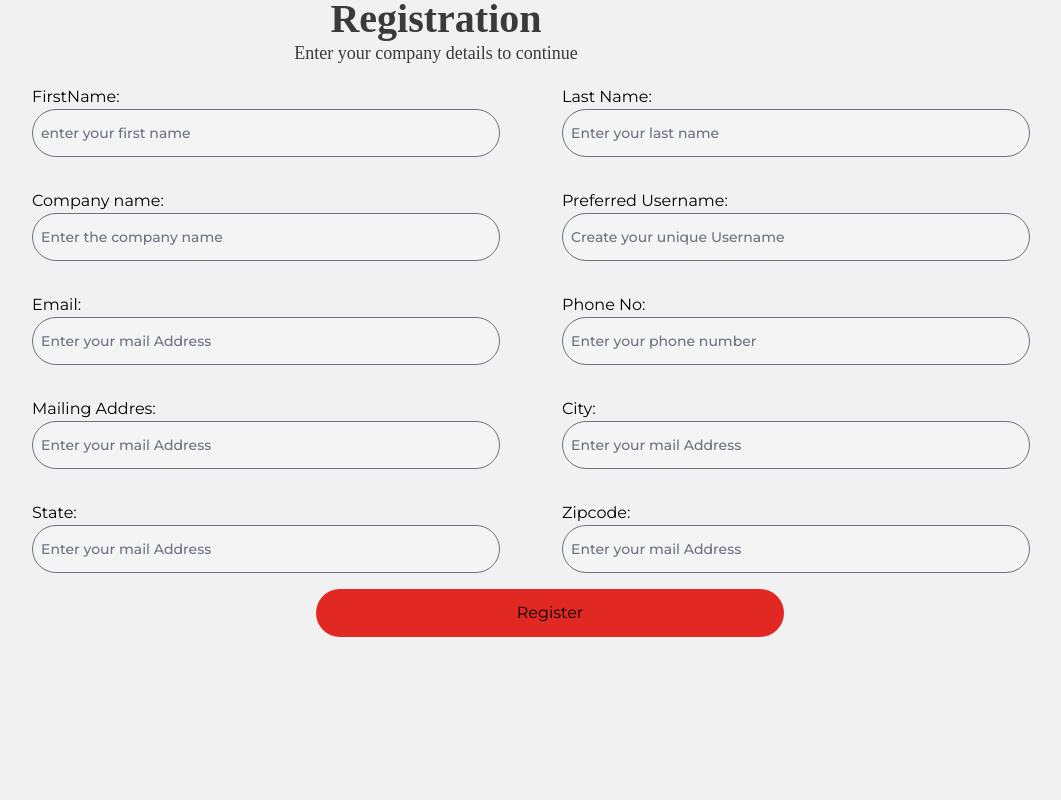
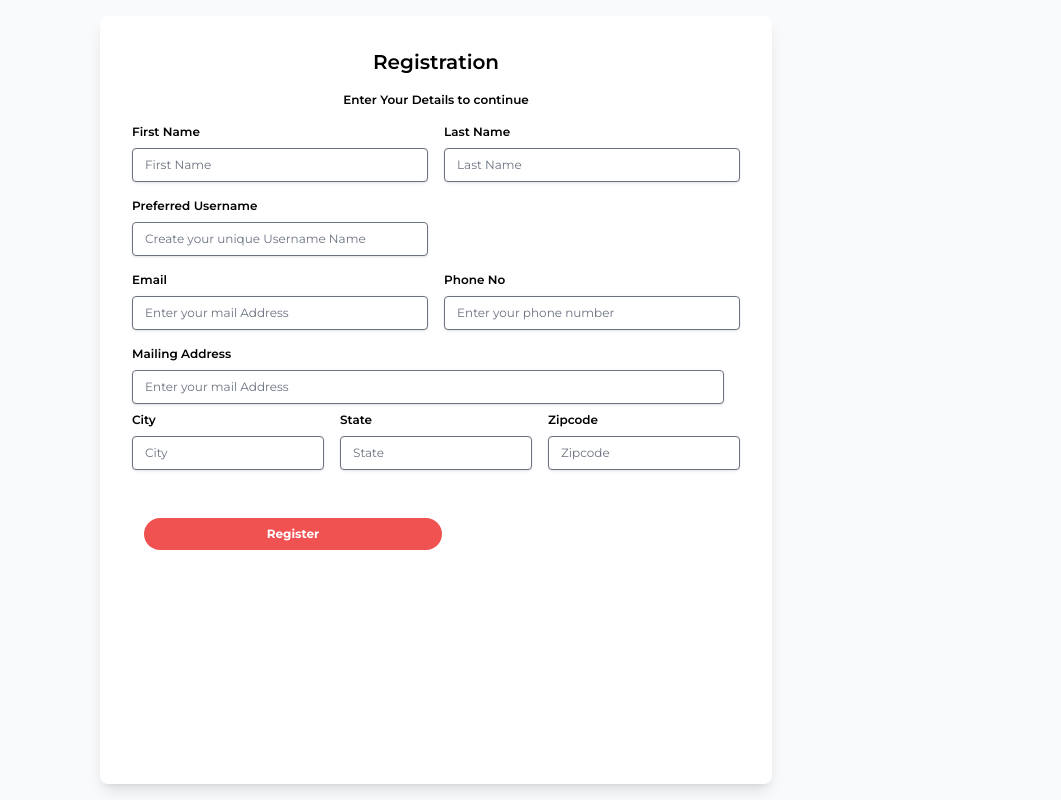
Before and after one commit to gowthamdongari/QuickHire, a React (Vite) app in the folder frontend/: page /RegistrationPage in a window 1280 px wide. Shown: the whole page, without its empty margins (204-1265 px from the left). Built offline with nearby package versions, Linux system fonts and the light colour scheme.

Commit message:
css improvements

```diff
--- a/frontend/src/auth/Forms/RegistrationPage.jsx
+++ b/frontend/src/auth/Forms/RegistrationPage.jsx
@@ -10,70 +10,6 @@ const RegistrationPage = () => {
   const query = useQuery();
   const customerType = query.get("type");
   const navigation = useNavigate();
-  const mystyle = {
-    Header: {
-      color: "#5856d6",
-      fontsize: "48px",
-      fontFamily: "Roboto Slab",
-      fontWeight: "500",
-      lineHeight: "62px",
-      textAlign: "center",
-    },
-
-    Registration: {
-      color: "#3a3a3a",
-      fontSize: "40px",
-      fontFamily: "Source Sans Pro",
-      fontWeight: 700,
-      lineHeight: "38px",
-      textAlign: "center",
-    },
-    Para: {
-      color: "#3a3a3a",
-      fontSize: "18px",
-      fontFamily: "Source Sans Pro",
-      lineHeight: "31px",
-      textAlign: "center",
-    },
-    Firstname: {
-      color: "#3a3a3a",
-      fontSize: "18px",
-      fontFamily: "Source Sans Pro",
-      fontWeight: 500,
-      lineHeight: "31px",
-    },
-    InputField: {
-      top: "426px",
-      left: "143px",
-      width: "468px",
-      height: "48px",
-      padding: "0px 8px",
-      border: "0",
-      boxSizing: "border-box",
-      borderRadius: "24px",
-      backgroundColor: "#f2f2f2",
-      color: "#282828",
-      fontSize: "14px",
-      fontFamily: "Source Sans Pro",
-      fontWeight: 500,
-      lineHeight: "18px",
-      outline: "none",
-    },
-    Button: {
-      cursor: "pointer",
-      top: "1192px",
-      left: "491px",
-      width: "468px",
-      height: "48px",
-      padding: "0px 8px",
-      border: "0",
-      boxSizing: "border-box",
-      borderRadius: "24px",
-      backgroundColor: "#e22823",
-      color: "#ffffff",
-      fontSize: "16px",
-    },
-  };
 
   const handleNavigation = () =>{
       if(customerType=="Professional"){
@@ -81,112 +17,119 @@ const RegistrationPage = () => {
       }
   }
   return (
-    <div>
-      <h3 style={mystyle.Registration}>{customerType} Registration</h3>
-      <p style={mystyle.Para}>Enter your company details to continue</p>
-      <form className="flex flex-col justify-center ml-[220px]">
-        {/* Personal Details */}
-        <div className="grid grid-cols-2 gap-0">
-          <div className="m-4">
-            <label>FirstName:</label>
-            <br></br>
+    <div className="bg-gray-50 min-h-screen flex justify-center w-full">
+      <div className="bg-white rounded-lg shadow-lg p-8 m-4 max-w-2xl w-full">
+          <div className='flex justify-center'>
+            <h1 className="text-md font-semibold mb-4">{customerType}Registration</h1>
+            </div>
+            <div className='flex justify-center'>
+            <p className="text-xs font-semibold mb-4">Enter Your Details to continue</p>
+            </div>
+          <div className="flex flex-wrap -mx-2 mb-2">
+          <div className="w-full md:w-1/2 px-2 mb-2 md:mb-0">
+          <h1 className="text-xs font-semibold mb-2">First Name</h1>
           <input
-              className="regInput"
-              placeholder="enter your first name"
+            className="mb-2 w-full px-3 py-2 text-xs border rounded shadow appearance-none text-grey-darker"
             type="text"
+            id="firstName"
+            placeholder="First Name"
           />
         </div>
-          <div className="m-4">
-            <label>Last Name:</label>
-            <br></br>
+        <div className="w-full md:w-1/2 px-2 mb-2 md:mb-0">
+          <h1 className="text-xs font-semibold mb-2">Last Name</h1>
           <input
-              className="regInput"
-              placeholder="Enter your last name"
+            className="mb-2 w-full px-3 py-2 text-xs border rounded shadow appearance-none text-grey-darker"
             type="text"
-            />
-          </div>
-          <div className="m-4">
-            <label>Company name:</label>
-            <br></br>
-            <input
-              className="regInput"
-              placeholder="Enter the company name"
-              type="text"
-            />
-          </div>
-          <div className="m-4">
-            <label>Preferred Username:</label>
-            <br></br>
-            <input
-              className="regInput"
-              placeholder="Create your unique Username"
-              type="text"
-            />
-          </div>
-          <div className="m-4">
-            <label>Email:</label>
-            <br></br>
-            <input
-              className="regInput"
-              placeholder="Enter your mail Address"
-              type="email"
-            />
-          </div>
-          <div className="m-4">
-            <label>Phone No:</label>
-            <br></br>
-            <input
-              className="regInput"
-              placeholder="Enter your phone number"
-              type="text"
-            />
-          </div>
-          <div className="m-4">
-            <label>Mailing Addres:</label>
-            <br></br>
-            <input
-              className="regInput"
-              placeholder="Enter your mail Address"
-              type="email"
-            />
-          </div>
-          <div className="m-4">
-            <label>City:</label>
-            <br></br>
-            <input
-              className="regInput"
-              placeholder="Enter your mail Address"
-              type="email"
-            />
-          </div>
-          <div className="m-4">
-            <label>State:</label>
-            <br></br>
-            <input
-              className="regInput"
-              placeholder="Enter your mail Address"
-              type="email"
-            />
-          </div>
-          <div className="m-4">
-            <label>Zipcode:</label>
-            <br></br>
-            <input
-              className="regInput"
-              placeholder="Enter your mail Address"
-              type="email"
+            id="firstName"
+            placeholder="Last Name"
           />
         </div>
         </div>
-        <button
-          type="button"
-          onClick={handleNavigation}
-          className="ml-[300px] w-[468px] h-[48px] p-2  rounded-3xl  bg-[#e22823] decoration-[#ffffff] cursor-pointer leading-5 font"
-        >
-        {customerType=="Professional" ? "Save Continue":"Register"}
+        <div className="flex flex-wrap -mx-2 mb-2">
+          {customerType=="Employer" &&<div className="w-full md:w-1/2 px-2 mb-2 md:mb-0">
+          <h1 className="text-xs font-semibold mb-2">Company name</h1>
+          <input
+            className="mb-2 w-full px-3 py-2 text-xs border rounded shadow appearance-none text-grey-darker"
+            type="text"
+            id="company name"
+            placeholder="Enter the company name"
+          />
+        </div>}
+        <div className="w-full md:w-1/2 px-2 mb-2 md:mb-0">
+          <h1 className="text-xs font-semibold mb-2">Preferred Username</h1>
+          <input
+            className="mb-2 w-full px-3 py-2 text-xs border rounded shadow appearance-none text-grey-darker"
+            type="text"
+            id="Preferred Username"
+            placeholder="Create your unique Username Name"
+          />
+        </div>
+        </div>
+        <div className="flex flex-wrap -mx-2 mb-2">
+          <div className="w-full md:w-1/2 px-2 mb-2 md:mb-0">
+          <h1 className="text-xs font-semibold mb-2">Email</h1>
+          <input
+            className="mb-2 w-full px-3 py-2 text-xs border rounded shadow appearance-none text-grey-darker"
+            type="text"
+            id="Email"
+            placeholder="Enter your mail Address"
+          />
+        </div>
+        <div className="w-full md:w-1/2 px-2 mb-2 md:mb-0">
+          <h1 className="text-xs font-semibold mb-2">Phone No</h1>
+          <input
+            className="mb-2 w-full px-3 py-2 text-xs border rounded shadow appearance-none text-grey-darker"
+            type="text"
+            id="Phone No"
+            placeholder="Enter your phone number"
+          />
+        </div>
+        </div>
+        <div className="w-full md:w-full px-2 -mx-2 mb-2 md:mb-0">
+          <h1 className="text-xs font-semibold mb-2">Mailing Address</h1>
+          <input
+            className="mb-2 w-full px-3 py-2 text-xs border rounded shadow appearance-none text-grey-darker"
+            type="text"
+            id="Mailing Address"
+            placeholder="Enter your mail Address"
+          />
+        </div>
+        <div className="flex flex-wrap -mx-2 mb-2">
+            <div className="w-full md:w-1/3 px-2 mb-2 md:mb-0">
+                <h1 className='text-xs font-semibold mb-2'>City</h1>
+                <input
+                className="passwordinput text-grey-darker"
+                type="text"
+                placeholder="City"
+                />
+            </div>
+            <div className="w-full md:w-1/3 px-2">
+                <h1 className='text-xs font-semibold mb-2'>State</h1>
+                <input
+                className="passwordinput text-grey-darker"
+                type="text"
+                placeholder="State"
+                />
+            </div>
+            <div className="w-full md:w-1/3 px-2">
+                <h1 className='text-xs font-semibold mb-2'>Zipcode</h1>
+                <input
+                className="passwordinput text-grey-darker"
+                type="text"
+                placeholder="Zipcode"
+                />
+            </div>
+            </div>
+            <div className="flex items-center justify-between mt-8 mb-8">
+                <div className="flex-1 ml-3 text-xs">
+                    <button type="button" onClick={handleNavigation} className="item-center bg-red-500 hover:bg-red-700 text-white font-bold py-2 px-4 rounded-full w-1/2">
+                    {customerType=="Professional"?"Save & Continue":"Register"}
                     </button>
-      </form>
                 </div>
+            </div>
+            </div>
+    </div>
+
   );
 };
 
--- a/frontend/src/auth/LandingPage.jsx
+++ b/frontend/src/auth/LandingPage.jsx
@@ -34,7 +34,7 @@ const LandingPage = () => {
 
   return (
     <div className="max-h-screen flex flex-col">
-      <TopNavBar />
+      <TopNavBar isLandingPage={true}/>
       <main>
         <div className="ml-10 mr-10">
           <MainFeaturedPost post={mainFeaturedPost} />
--- a/frontend/src/auth/SignIn.jsx
+++ b/frontend/src/auth/SignIn.jsx
@@ -7,7 +7,7 @@ const SignIn = () => {
   return (
     <>
       <div className="max-h-screen flex flex-col">
-        <TopNavBar />
+        {/* <TopNavBar /> */}
         {/*
       This example requires updating your template:
 
--- a/frontend/src/components/Employer/JobPosting.jsx
+++ b/frontend/src/components/Employer/JobPosting.jsx
@@ -133,7 +133,7 @@ const JobPosting = ({isView=false}) => {
         </div>
         <div className="flex items-center justify-between mt-4 mb-8">
           <div className="flex-1 ml-3">
-            <button className="bg-blue-500 text-xs hover:bg-blue-700 text-white font-bold py-2 px-4 rounded-full w-1/2">
+            <button className=" mt-8 flex w-full justify-center rounded-md bg-fbblue px-3 py-1.5 text-sm font-semibold leading-6 text-white shadow-sm hover:bg-indigo-500 focus-visible:outline focus-visible:outline-2 focus-visible:outline-offset-2 focus-visible:outline-indigo-600">
               Save & Finish
             </button>
           </div>
--- a/frontend/src/components/ProfessionalProfile/ProfessionalDetails.jsx
+++ b/frontend/src/components/ProfessionalProfile/ProfessionalDetails.jsx
@@ -83,12 +83,12 @@ const ProfessionalDetails = ({ customerType, operationType }) => {
             placeholder="Write the reasons for rejection"
           ></textarea>
           <div className="flex justify-between flex-row mt-2">
-            <button type="button" className="bg-accept w-32 text-white px-4 py-2  hover:bg-green-600">
+            <button type="button" className="bg-accept w-32 text-white px-4 py-2 text-sm rounded hover:bg-green-600">
               Accept
             </button>
             <button
               type="button"
-              class="focus:outline-none text-white bg-red-700 hover:bg-red-800 focus:ring-4 focus:ring-red-300 font-medium rounded-lg text-sm px-5 py-2.5 me-2 mb-2 dark:bg-red-600 dark:hover:bg-red-700 dark:focus:ring-red-900"
+              className=" text-white bg-red-700 w-32 hover:bg-red-800  focus:ring-red-300 rounded text-sm px-4 py-2 dark:bg-red-600 dark:hover:bg-red-700 dark:focus:ring-red-900"
             >
               Reject
             </button>
--- a/frontend/src/components/ProfessionalProfile/ProfessionalJobListingPage.jsx
+++ b/frontend/src/components/ProfessionalProfile/ProfessionalJobListingPage.jsx
@@ -59,7 +59,7 @@ const ProfessionalJobListingPage = ({ type }) => {
 
 
   return (
-    <div  onClick={()=>navigation("JobDescription")}  className="bg-gray-100 min-h-screen p-8 cursor-pointer">
+    <div   className="bg-gray-100 min-h-screen p-8 ">
       <div className="flex items-center justify-center">
         <button className="flex items-center m-6 bg-blue-800 hover:bg-blue-900 text-white font-bold py-4 px-6 rounded-md">
           Initiate Matching
@@ -82,7 +82,7 @@ const ProfessionalJobListingPage = ({ type }) => {
           </thead>
           <tbody>
             {jobs.map((job, index) => (
-              <tr key={index} className="h-12 border-gray-300 border-b">
+              <tr onClick={()=>navigation("/home/JobLists/JobDescription")}  key={index} className="h-12 border-gray-300 border-b cursor-pointer">
                 <td className="px-6">{job.position}</td>
                 <td className="px-6">{job.id}</td>
                 <td className="px-6">{job.startDate}</td>
--- a/frontend/src/components/SideNavBar.jsx
+++ b/frontend/src/components/SideNavBar.jsx
@@ -51,7 +51,7 @@ const SideNavBar = () => {
         {/* Navigation links */}
         <nav>
           {/* Repeat this structure for each menu item */}
-          {employerLinks.map((item) => {
+          {staffLinks.map((item) => {
             return (
               <NavLink
                 to={item.link}
--- a/frontend/src/pages/Settings.jsx
+++ b/frontend/src/pages/Settings.jsx
@@ -25,32 +25,30 @@ const Settings = () => {
   }
 
   return (
-    <div className="flex justify-center container flex-col">
-      <h3 className="text-4xl font-bold">Account Settings</h3> <br></br>
-      <form className="flex flex-col">
-        <div className="m-5">
-          <label>Email:</label>
-          <br></br>
+    <div className="bg-gray-50 min-h-screen flex justify-center w-full">
+    <div className="bg-white rounded-lg shadow-lg p-8 m-4 max-w-xl w-1/2">
+    <h1 className="flex justify-center text-lg font-semibold mb-4">Account Settings</h1>
+        <div className="m-4">
+          <label className="text-xs font-semibold mb-4">Email:</label>
           <input
-            className="regInput"
+            className="passwordinput text-grey-darker"
             readOnly={!isEditable}
             value={userDetails.email}
             onChange={(e)=>handleChange("email",e.target.value)}
             type="text"
           />
-        </div>
-        <div className="m-5">
-          <label>Phone:</label>
-          <br></br>
+          </div>
+        <div className="m-4">
+          <label className="text-xs font-semibold mb-4">Phone:</label>
           <input
-            className="regInput"
+            className="passwordinput text-grey-darker"
             readOnly={!isEditable}
             value={userDetails.phone}
             onChange={(e)=>handleChange("phone",e.target.value)}
             type="text"
           />
         </div>
-        <div className="m-5">
+        <div className="m-4 flex justify-center">
           {isEditable && (
             <button
               type="button"
@@ -63,20 +61,28 @@ const Settings = () => {
           <button
             onClick={()=>handleEdit(true)}
             type="button"
-            className="bg-blue-500 hover:bg-blue-700 text-white font-bold py-2 px-4 rounded"
+            className="flex w-full justify-center rounded-md bg-fbblue px-3 py-1.5 text-sm font-semibold leading-6 text-white shadow-sm hover:bg-indigo-500 focus-visible:outline focus-visible:outline-2 focus-visible:outline-offset-2 focus-visible:outline-indigo-600"
           >
             {isEditable?"Save":"Edit"}
           </button>
         </div>
-      </form>
       <div>
-         <div>
-          <button type="button" onClick={()=>navigationButton("add")}>Crete an Staff Account</button>
+         <div className="flex justify-center">
+          <button
+          className="mt-10 mb-4 text-center text-sm font-semibold leading-6 text-indigo-600 hover:text-indigo-500"
+          type="button"
+          onClick={()=>navigationButton("add")}>
+          Create an Staff Account
+          </button>
           </div>
-          <div>
-         <button onClick={()=>navigationButton("create")}>Staff Accounts</button>
+          <div className="flex justify-center">
+         <button
+         type="button"
+         className="text-center text-sm font-semibold leading-6 text-indigo-600 hover:text-indigo-500"
+         onClick={()=>navigationButton("create")}>Staff Accounts</button>
           </div>
       </div>
+    </div>
     </div>
   );
 };
--- a/frontend/src/pages/Staff/AddAccount.jsx
+++ b/frontend/src/pages/Staff/AddAccount.jsx
@@ -2,70 +2,67 @@ import React from 'react'
 
 const AddAccount = () => {
   return (
-    <div className="bg-white shadow-md rounded px-4 py-4">
-    <h2 className="text-xl font-semibold mb-2">New Applicant</h2>
-    <form>
-      <div className="grid grid-cols-2 gap-4 mb-4">
-        <div>
-          <label htmlFor="firstName" className="block text-gray-700 font-bold mb-1">
-            First Name
-          </label>
+    <div className="bg-gray-50 min-h-screen flex justify-center w-full">
+      <div className="bg-white rounded-lg shadow-lg p-8 m-4 max-w-2xl w-full">
+        <div className='flex justify-center'>
+            <h1 className="text-md font-semibold mb-4">New Applicant</h1>
+          </div>
+          <div className="flex flex-wrap -mx-2 mb-2">
+          <div className="w-full md:w-1/2 px-2 mb-2 md:mb-0">
+          <h1 className="text-xs font-semibold mb-2">First Name</h1>
           <input
+            className="mb-2 w-full px-3 py-2 text-xs border rounded shadow appearance-none text-grey-darker"
             type="text"
             id="firstName"
-            className="regInput"
+            placeholder="First Name"
           />
         </div>
-        <div>
-          <label htmlFor="lastName" className="block text-gray-700 font-bold mb-1">
-            Last Name
-          </label>
+        <div className="w-full md:w-1/2 px-2 mb-2 md:mb-0">
+            <h1 className="text-xs font-semibold mb-2">Last Name</h1>
           <input
+            className="w-full px-3 py-2 text-xs border rounded shadow appearance-none text-grey-darker"
             type="text"
             id="lastName"
-            className="regInput"
+            placeholder="Last Name"
           />
         </div>
       </div>
-      <div className="grid grid-cols-2 gap-4 mb-4">
-        <div>
-          <label htmlFor="firstName" className="block text-gray-700 font-bold mb-1">
-            Preferred Username
-          </label>
+      <div className="flex flex-wrap -mx-2 mb-2">
+          <div className="w-full md:w-1/2 px-2 mb-2 md:mb-0">
+          <h1 className="text-xs font-semibold mb-2">Preferred Username</h1>
           <input
+            className="mb-2 w-full px-3 py-2 text-xs border rounded shadow appearance-none text-grey-darker"
             type="text"
             id="firstName"
-            className="regInput"
+            placeholder="Preferred Username"
           />
         </div>
-        <div>
-          <label htmlFor="lastName" className="block text-gray-700 font-bold mb-1">
-            Email
-          </label>
+        <div className="w-full md:w-1/2 px-2 mb-2 md:mb-0">
+            <h1 className="text-xs font-semibold mb-2">Email</h1>
           <input
+            className="w-full px-3 py-2 text-xs border rounded shadow appearance-none text-grey-darker"
             type="text"
             id="lastName"
-            className="regInput"
+            placeholder="Email"
           />
         </div>
       </div>
-      <div className="mb-4">
-        <label htmlFor="phone" className="block text-gray-700 font-bold mb-1">
-          Phone Number
-        </label>
+      <div className="flex flex-wrap">
+      <h1 className="text-xs font-semibold mb-2">Phone No</h1>
         <input
+          className="w-full px-3 py-2 text-xs border rounded shadow appearance-none text-grey-darker"
           type="text"
           id="phone"
-          className="regInput"
+          placeholder='Phone No'
         />
       </div>
       <button
         type="submit"
-        className="bg-blue-500 hover:bg-blue-700 text-white font-bold py-2 px-4 rounded focus:outline-none mt-2"
+        className=" mt-8 flex w-full justify-center rounded-md bg-fbblue px-3 py-1.5 text-sm font-semibold leading-6 text-white shadow-sm hover:bg-indigo-500 focus-visible:outline focus-visible:outline-2 focus-visible:outline-offset-2 focus-visible:outline-indigo-600"
       >
         Create Account
       </button>
-    </form>
+    </div>
   </div>
   )
 }
```
Also changed, not shown: frontend/src/components/StaffComponents/StaffNotifications.jsx (+2 -11 lines), frontend/src/components/TopNavBar.jsx (+33 -4 lines). Lines whose indentation alone changed are shown as unchanged.
